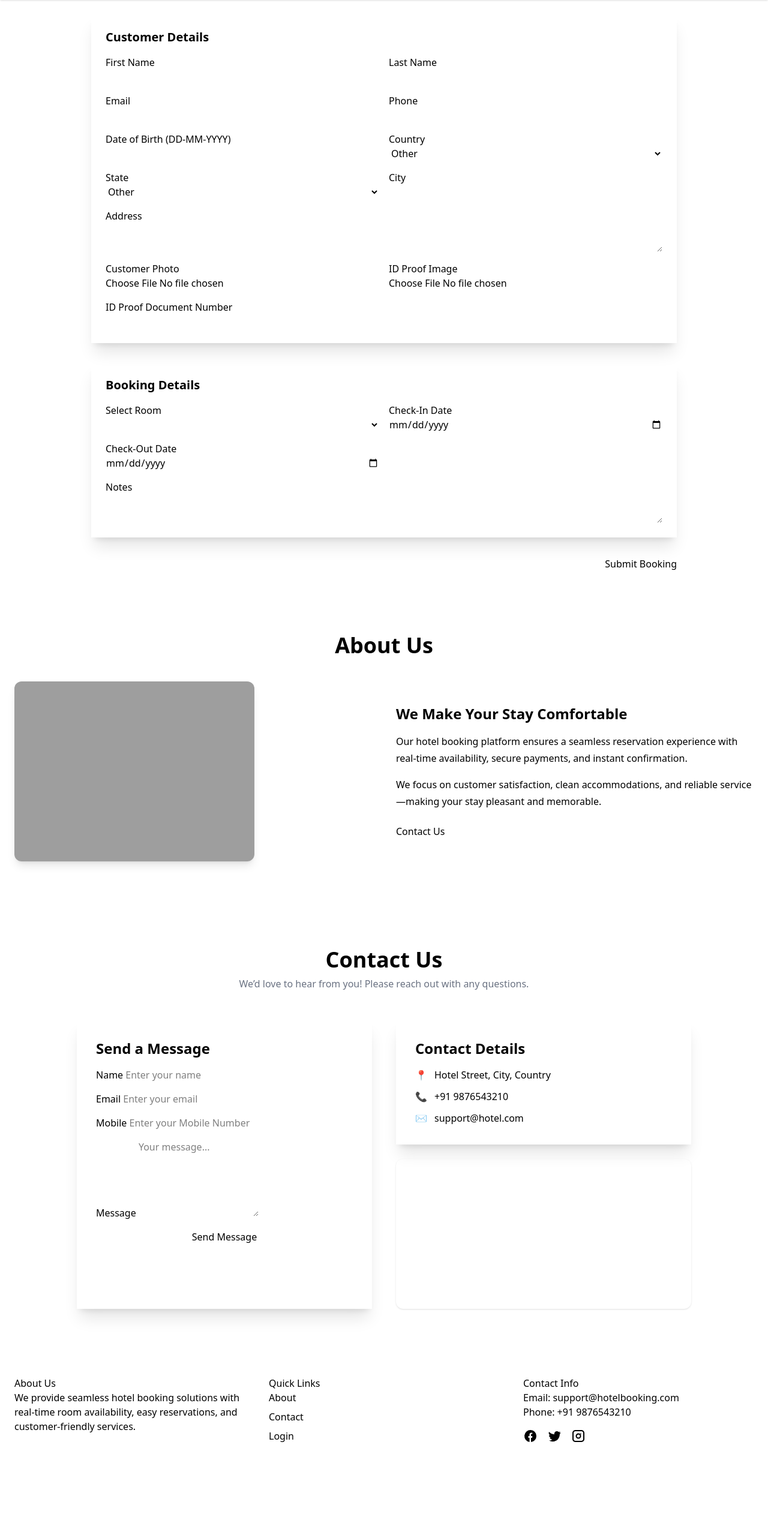
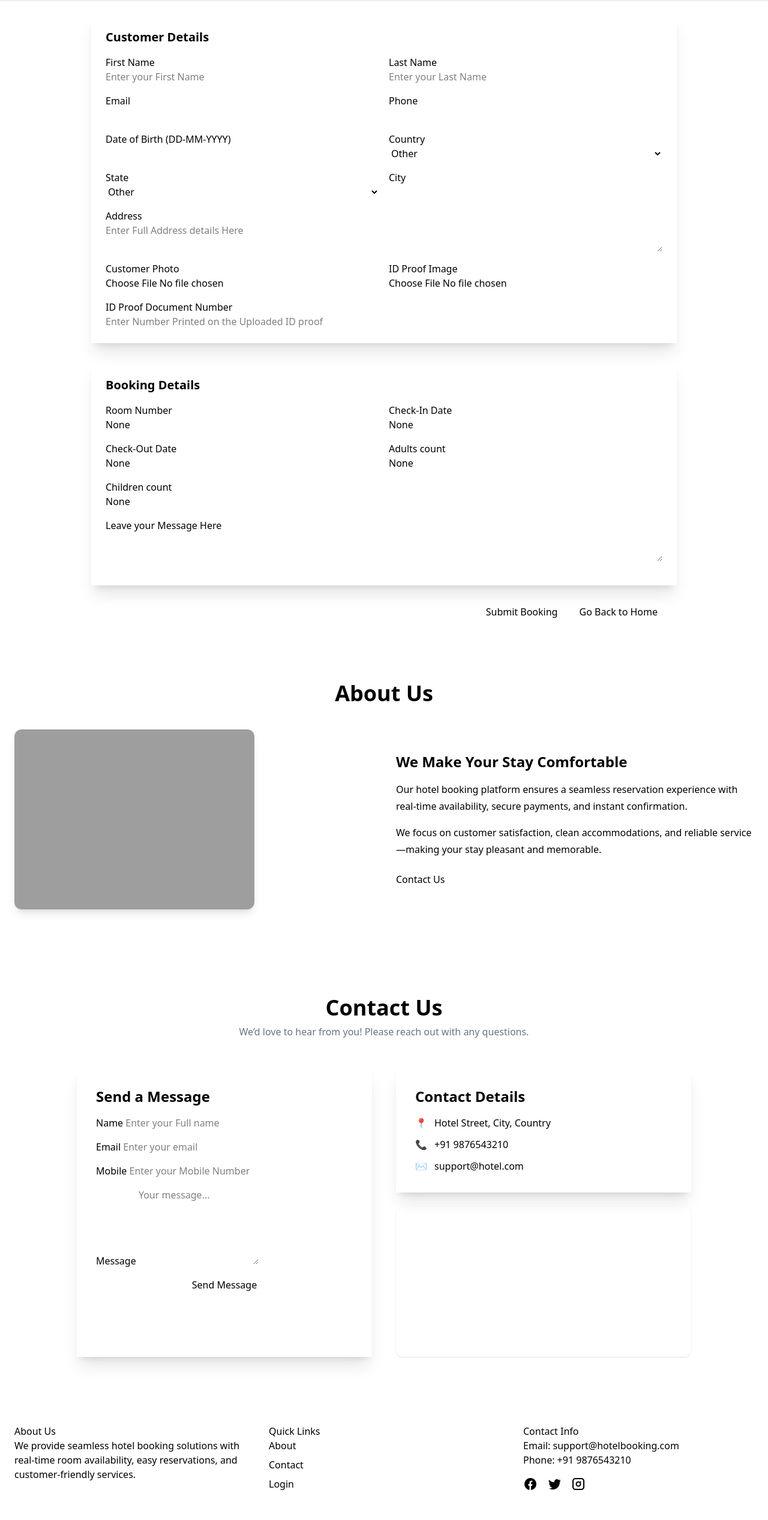
Before and after one commit to vaibhavambavkar1/hotelbooking, a Django app: page /billing/create_booking in a window 1280 px wide. Shown: the part 28-2562 px from the top of the page at 60% size. Before the commit the page ends 2432 px from the top, so only its background shows below. Run offline with Django 5.2, Linux system fonts and the light colour scheme; lists and menus that the app fills with data are empty; some libraries are stand-ins or nearby versions; grey boxes are pictures that could not be loaded.

Commit message:
requirements freeze

```diff
--- a/adv_hotel_mgmt/settings.py
+++ b/adv_hotel_mgmt/settings.py
@@ -46,7 +46,7 @@
     'additional_service.apps.AdditionalServiceConfig',
     'payment_service',
     'external_contacts_service',
-    # 'django_ledger',
+    'django_ledger',
     'tax_service',
 ]
 
--- a/adv_hotel_mgmt/urls.py
+++ b/adv_hotel_mgmt/urls.py
@@ -18,11 +18,12 @@
 from django.urls import path,include
 from django.conf import settings
 from django.conf.urls.static import static
+from booking_service.urls import advertisement
 # from booking_service.admin import admin_site
 urlpatterns = [
     path('admin/', admin.site.urls),
-# path('ledger/', include('django_ledger.urls', namespace='django_ledger')),
-
+    path('ledger/', include('django_ledger.urls', namespace='django_ledger')),
+    path('', advertisement,name="advertisement"),
     path('billing/', include('booking_service.urls')),
-# path('billing/', admin_site.urls),
+    # path('billing/', admin_site.urls),
 ] + static(settings.MEDIA_URL, document_root=settings.MEDIA_ROOT)
--- a/booking_service/services.py
+++ b/booking_service/services.py
@@ -1,7 +1,7 @@
 from django.contrib.admin.views.decorators import staff_member_required
 from django.db.models import Q
 from django.shortcuts import render
-from booking_service.models import Room, Booking
+from booking_service.models import Room, Booking,ContactMessage
 from django.utils import timezone
 from django.contrib import admin
 
@@ -16,7 +16,7 @@
         Q(booking_status=Booking.BookingStatus.RESERVED) |
         Q(booking_status=Booking.BookingStatus.CHECKIN)
     ).select_related("room", "customer")
-
+    contact_messages = ContactMessage.objects.all()
     context.update({
         "total_rooms": rooms.count(),
         "available": rooms.filter(status=Room.Status.AVAILABLE).count(),
@@ -26,5 +26,6 @@
         "checkout_today": Booking.objects.filter(checkout_date=today).count(),
         "rooms": rooms,
         "bookings": bookings,
+        "contact_messages":contact_messages,
     })
     return render(request, "admin/rooms_dashboard.html", context)
--- a/booking_service/templates/admin/advertise.html
+++ b/booking_service/templates/admin/advertise.html
@@ -4,9 +4,9 @@
 {% block content %}
 
 {% include "admin/daisy_navbar.html" %}
-
+<div id="carousel">
 {% include "admin/carousel.html" %}
-
+</div>
 <!-- HIGHLIGHTS SECTION -->
 <section class="py-16 bg-base-100">
   <div class="text-center mb-10">
@@ -105,7 +105,7 @@
 <section class="py-20 text-center bg-gradient-to-r from-primary to-secondary text-white">
   <h2 class="text-4xl font-bold mb-6">Plan Your Stay With Us!</h2>
   <p class="mb-8 text-lg opacity-90">Luxury, hospitality, and comfort at its finest.</p>
-  <a href="/booking/" class="btn btn-lg btn-neutral px-8">Make a Reservation</a>
+  <a href="#carousel" class="btn btn-lg btn-warning px-8">Make a Reservation</a>
 </section>
 {% include "admin/about.html" %}
 {% include "admin/contact.html" %}
--- a/booking_service/templates/admin/contact.html
+++ b/booking_service/templates/admin/contact.html
@@ -15,26 +15,26 @@
       <div class="card bg-base-100 shadow-xl p-8">
         <h3 class="text-2xl font-semibold mb-4">Send a Message</h3>
 
-        <form method="POST">
+        <form method="POST" action="{% url 'save_contact_message' %}">
           {% csrf_token %}
           <div class="form-control mb-4">
             <label class="label"><span class="label-text">Name   </span></label>
-            <input type="text" class="input input-bordered" placeholder="Enter your name" name="name">
+            <input type="text" class="input input-bordered" placeholder="Enter your Full name" name="name" required>
           </div>
 
           <div class="form-control mb-4">
             <label class="label"><span class="label-text">Email  </span></label>
-            <input type="email" class="input input-bordered" placeholder="Enter your email" name="email">
+            <input type="email" class="input input-bordered" placeholder="Enter your email" name="email" required>
           </div>
 
             <div class="form-control mb-4">
             <label class="label"><span class="label-text">Mobile </span></label>
-            <input type="mobile" class="input input-bordered" placeholder="Enter your Mobile Number" name="mobile">
+            <input type="mobile" class="input input-bordered" placeholder="Enter your Mobile Number" name="mobile" required>
           </div>
 
           <div class="form-control mb-4">
             <label class="label"><span class="label-text">Message</span></label>
-            <textarea class="textarea textarea-bordered h-32" placeholder="Your message..." name="message"></textarea>
+            <textarea class="textarea textarea-bordered h-32" placeholder="Your message..." name="message" required></textarea>
           </div>
 
           <button class="btn btn-primary w-full">Send Message</button>
--- a/booking_service/templates/booking/create_booking.html
+++ b/booking_service/templates/booking/create_booking.html
@@ -15,12 +15,12 @@
 
                 <div>
                     <label class="label">First Name</label>
-                    <input type="text" name="first_name" required class="input input-bordered w-full">
+                    <input type="text" name="first_name" required class="input input-bordered w-full" placeholder="Enter your First Name">
                 </div>
 
                 <div>
                     <label class="label">Last Name</label>
-                    <input type="text" name="last_name" required class="input input-bordered w-full">
+                    <input type="text" name="last_name" required class="input input-bordered w-full" placeholder="Enter your Last Name">
                 </div>
 
                 <div>
@@ -58,27 +58,27 @@
 
                 <div>
                     <label class="label">City</label>
-                    <input type="text" name="city" class="input input-bordered w-full">
+                    <input type="text" name="city" required class="input input-bordered w-full">
                 </div>
 
                 <div class="md:col-span-2">
                     <label class="label">Address</label>
-                    <textarea name="address" class="textarea textarea-bordered w-full"></textarea>
+                    <textarea name="address" class="textarea textarea-bordered w-full" required placeholder="Enter Full Address details Here"></textarea>
                 </div>
 
                 <div>
                     <label class="label">Customer Photo</label>
-                    <input type="file" name="image" accept="image/*" class="file-input file-input-bordered w-full">
+                    <input type="file" name="image" accept="image/*" class="file-input file-input-bordered w-full" required>
                 </div>
 
                 <div>
                     <label class="label">ID Proof Image</label>
-                    <input type="file" name="id_proof" accept="image/*" class="file-input file-input-bordered w-full">
+                    <input type="file" name="id_proof" accept="image/*" class="file-input file-input-bordered w-full" required>
                 </div>
 
                 <div class="md:col-span-2">
                     <label class="label">ID Proof Document Number</label>
-                    <input type="text" name="id_proof_document_number" class="input input-bordered w-full">
+                    <input type="text" name="id_proof_document_number" class="input input-bordered w-full" required placeholder="Enter Number Printed on the Uploaded ID proof">
                 </div>
 
             </div>
@@ -91,40 +91,47 @@
             <div class="grid grid-cols-1 md:grid-cols-2 gap-4">
 
                 <div>
-                    <label class="label">Select Room</label>
-                    <select name="room" required class="select select-bordered w-full">
-                        {% for room in rooms %}
-                        <option value="{{ room.id }}">{{ room.room_number }} ({{ room.room_type }})</option>
-                        {% endfor %}
-                    </select>
+                    <label class="label">Room Number</label>
+                   <input type="text" name="room_number" class="input input-bordered w-full" value="{{room_id}}" readonly>
                 </div>
 
                 <div>
                     <label class="label">Check-In Date</label>
-                    <input type="date" name="checkin_date" id="checkin" required
-                        class="input input-bordered w-full">
+                    <input type="text" name="checkin_dt" class="input input-bordered w-full" value="{{checkin_dt}}" readonly>
                 </div>
 
                 <div>
                     <label class="label">Check-Out Date</label>
-                    <input type="date" name="checkout_date" id="checkout" required
-                        class="input input-bordered w-full">
+                   <input type="text" name="checkout_dt" class="input input-bordered w-full" value="{{checkout_dt}}" readonly>
+                </div>
+
+                                <div>
+                    <label class="label">Adults count</label>
+                   <input type="text" id="adults" name="adults" class="input input-bordered w-full" value="{{adults}}" readonly>
+                </div>
+
+                                <div>
+                    <label class="label">Children count</label>
+                   <input type="text" name="children" class="input input-bordered w-full" value="{{children}}" readonly>
+                </div>
+
+                <div class="md:col-span-2">
+                    <label class="label">Leave your Message Here</label>
+                    <textarea name="notes" class="textarea textarea-bordered w-full"></textarea>
                 </div>
 
 
-                <div class="md:col-span-2">
-                    <label class="label">Notes</label>
-                    <textarea name="notes" class="textarea textarea-bordered w-full"></textarea>
+                <div id="fieldsContainer" class="md:col-span-2">
+
                 </div>
-
             </div>
         </div>
 
         <!-- SUBMIT BUTTON -->
         <div class="text-right">
-            <button type="submit" class="btn btn-primary">Submit Booking</button>
+            <button type="submit" class="btn btn-success">Submit Booking</button>
+            <a href="{% url 'advertisement' %}" class="btn btn-warning px-8">Go Back to Home</a>
         </div>
-
     </form>
 
 </div>
@@ -132,14 +139,47 @@
 {% include "admin/contact.html" %}
 {% include "admin/footer.html" %}
 <script>
-    // Disable past dates
-    const today = new Date().toISOString().split("T")[0];
-    document.getElementById("checkin").min = today;
-    document.getElementById("checkout").min = today;
 
-    document.getElementById("checkin").addEventListener("change", function () {
-        document.getElementById("checkout").min = this.value;
-    });
+    const count = document.getElementById("adults").value;
+    const container = document.getElementById("fieldsContainer");
+
+    // Clear previous fields
+    container.innerHTML = "";
+
+
+    for (let i = 1; i <= count; i++) {
+        // Create a wrapper
+        const div = document.createElement("div");
+        div.className = "card bg-base-100 p-5 shadow-md";
+
+        // HTML block for each person
+        div.innerHTML = `
+            <h3 class="text-lg font-bold mb-2">Person ${i} Details</h3>
+
+            <div class="grid grid-cols-1 md:grid-cols-2 gap-4">
+
+                <div>
+                    <label class="label"><span class="label-text">Full Name</span></label>
+                    <input type="text" name="person_${i}_name" class="input input-bordered w-full" placeholder="Enter name" required>
+                </div>
+
+                <div>
+                    <label class="label"><span class="label-text">Age</span></label>
+                    <input type="text" name="person_${i}_age" class="input input-bordered w-full" placeholder="Enter age" required>
+                </div>
+
+                <div>
+                    <label class="label"><span class="label-text">Unique ID (Aadhaar / Passport)</span></label>
+                    <input type="text" name="person_${i}_id" class="input input-bordered w-full" placeholder="Enter ID" required>
+                </div>
+
+            </div>
+        `;
+
+        container.appendChild(div);
+    }
+
+
 </script>
 
  {% endblock %}
--- a/booking_service/urls.py
+++ b/booking_service/urls.py
@@ -1,6 +1,6 @@
 
 from django.urls import path
-from .views import download_bill_pdf,booking_calendar,booking_events,cancel_reservation,checkout_room,checkin_room,advertisement,availability_calendar,sample,search_rooms,create_booking
+from .views import download_bill_pdf,booking_calendar,booking_events,cancel_reservation,checkout_room,checkin_room,advertisement,availability_calendar,sample,search_rooms,create_booking,save_contact_message
 from .services import room_dashboard
 
 
@@ -13,8 +13,9 @@
     path("checkin_room/<uuid:booking_id>/", checkin_room, name="checkin_room"),
     path("room-dashboard", room_dashboard, name="room_dashboard"),
     path("advertise", advertisement, name="advertise"),
-path("availability_calendar", availability_calendar, name="availability-calendar"),
-path("create_booking",create_booking,name="create_booking"),
-    path("sample",search_rooms,name="sample")
+    path("availability_calendar", availability_calendar, name="availability-calendar"),
+    path("create_booking",create_booking,name="create_booking"),
+    path("sample",search_rooms,name="sample"),
+path("save_contact_message",save_contact_message,name="save_contact_message")
 
 ]
--- a/booking_service/views.py
+++ b/booking_service/views.py
@@ -5,7 +5,7 @@
 from reportlab.lib.pagesizes import A4
 from reportlab.lib.styles import getSampleStyleSheet
 from reportlab.platypus import SimpleDocTemplate, Table, TableStyle, Paragraph, Spacer
-from .models import Booking
+from .models import Booking,Guest,ContactMessage
 from django.shortcuts import render, get_object_or_404,redirect,reverse
 from django.contrib import messages
 from django.db import transaction
@@ -178,6 +178,15 @@
 @transaction.atomic
 def checkout_room(request, booking_id):
     booking = get_object_or_404(Booking, id=booking_id)
+    today = timezone.localdate()
+    # Case 1: Too early
+    if today < booking.checkout_date:
+        messages.error(
+            request,
+            f"Check-Out allowed only on {booking.checkout_date}. You are early."
+        )
+        return redirect(reverse("admin:booking_service_booking_change", args=[booking.id]))
+
 
     if booking.booking_status in [Booking.BookingStatus.CHECKIN]:
         booking.booking_status = Booking.BookingStatus.CHECKOUT
@@ -232,6 +241,8 @@
         Q(booking_status=Booking.BookingStatus.RESERVED) |
         Q(booking_status=Booking.BookingStatus.CHECKIN)
     ).select_related("room", "customer")
+
+
 
     context = {
         "total_rooms": rooms.count(),
@@ -319,6 +330,8 @@
     context={}
     checkin = request.GET.get("checkin")
     checkout = request.GET.get("checkout")
+    adults= request.GET.get("adults")
+    children= request.GET.get("children")
 
     available_rooms = Room.objects.all()
 
@@ -340,13 +353,19 @@
 
         context = {
             "rooms": available_rooms,
+            "checkin_dt":checkin,
+            "checkout_dt":checkout,
+            "adults": adults,
+            "children":children,
         }
 
     return render(request, "admin/room_search.html", context)
 
+@transaction.atomic
 def create_booking(request):
     if request.method == "POST":
         # 1. Create customer
+        num_persons = int(request.POST.get("adults"))
         customer = Customer.objects.create(
             first_name=request.POST["first_name"],
             last_name=request.POST["last_name"],
@@ -363,20 +382,54 @@
         )
 
         # 2. Create booking
+        checkin_date = request.POST["checkin_dt"].strip()
+        checkout_date = request.POST["checkout_dt"].strip()
+        checkin_d = datetime.strptime(checkin_date, "%b. %d, %Y").date()
+        checkout_d = datetime.strptime(checkout_date, "%b. %d, %Y").date()
         booking = Booking.objects.create(
             customer=customer,
-            room_id=request.POST["room"],
-            checkin_date=request.POST["checkin_date"],
-            checkout_date=request.POST["checkout_date"],
+            room_id=request.POST["room_number"],
+            checkin_date=checkin_d,
+            checkout_date=checkout_d,
             notes=request.POST.get("notes", ""),
-            booking_status="reserved",
+            booking_status=Booking.BookingStatus.RESERVED
         )
 
-        return redirect("booking_success")
+        #3 Create Guest Details
+        for i in range(1, num_persons + 1):
+            name = request.POST.get(f"person_{i}_name")
+            age = request.POST.get(f"person_{i}_age")
+            unique_id = request.POST.get(f"person_{i}_id")
+
+            if name and age and unique_id:  # Validate data
+                Guest.objects.create(
+                    booking=booking,
+                    name=name,
+                    age=age,
+                    unique_id=unique_id
+                )
+        messages.success(request, "Booking created successfully!")
+        return redirect("advertisement")
 
     else:
+        checkin_dt=request.GET.get("checkin_dt")
+        checkout_dt=request.GET.get("checkout_dt")
+        room_id=request.GET.get("room_id")
+        adults = request.GET.get("adults")
+        children = request.GET.get("children")
         context={}
         countries= Customer.COUNTRY_CHOICES
         cities=Customer.INDIAN_STATE_CHOICES
-        context={"countries":countries,"cities":cities}
+        context={"countries":countries,"cities":cities,"checkin_dt":checkin_dt,
+            "checkout_dt":checkout_dt,"room_id":room_id,"adults": adults,
+            "children":children,}
         return render(request, "booking/create_booking.html",context)
+
+def save_contact_message(request):
+    name=request.POST.get("name")
+    email = request.POST.get("email")
+    mobile = request.POST.get("mobile")
+    message = request.POST.get("message")
+    ContactMessage.objects.create(name=name,email=email,mobile=mobile,message=message)
+    messages.success(request, "Message Sent successfully!")
+    return redirect("advertisement")
```
Also changed, not shown: booking_service/admin.py (+24 -2 lines), booking_service/models.py (+17 -0 lines), booking_service/templates/admin/base_site.html (+25 -9 lines), booking_service/templates/admin/carousel.html (+32 -0 lines), booking_service/templates/admin/room_search.html (+10 -2 lines), booking_service/templates/admin/rooms_dashboard.html (+25 -2 lines), db.sqlite3, 2 other files.
